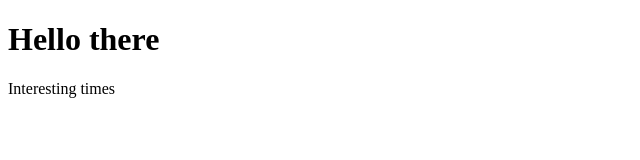
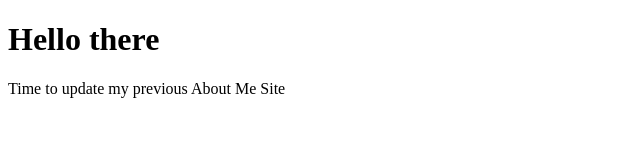
Before and after one commit to ruthbins/Site, a plain HTML site: page index.html in a window 1280 px wide. Shown: the whole page, without its empty margins (0-640 px from the left). Drawn offline with Linux system fonts and the light colour scheme.

Commit message:
Update index.html

```diff
--- a/index.html
+++ b/index.html
@@ -7,7 +7,7 @@
 </head>
 <body>
 <h1>Hello there</h1>
-<p>Interesting times</p>
+<p>Time to update my previous About Me Site</p>
 
 </body>
 </html>
```
